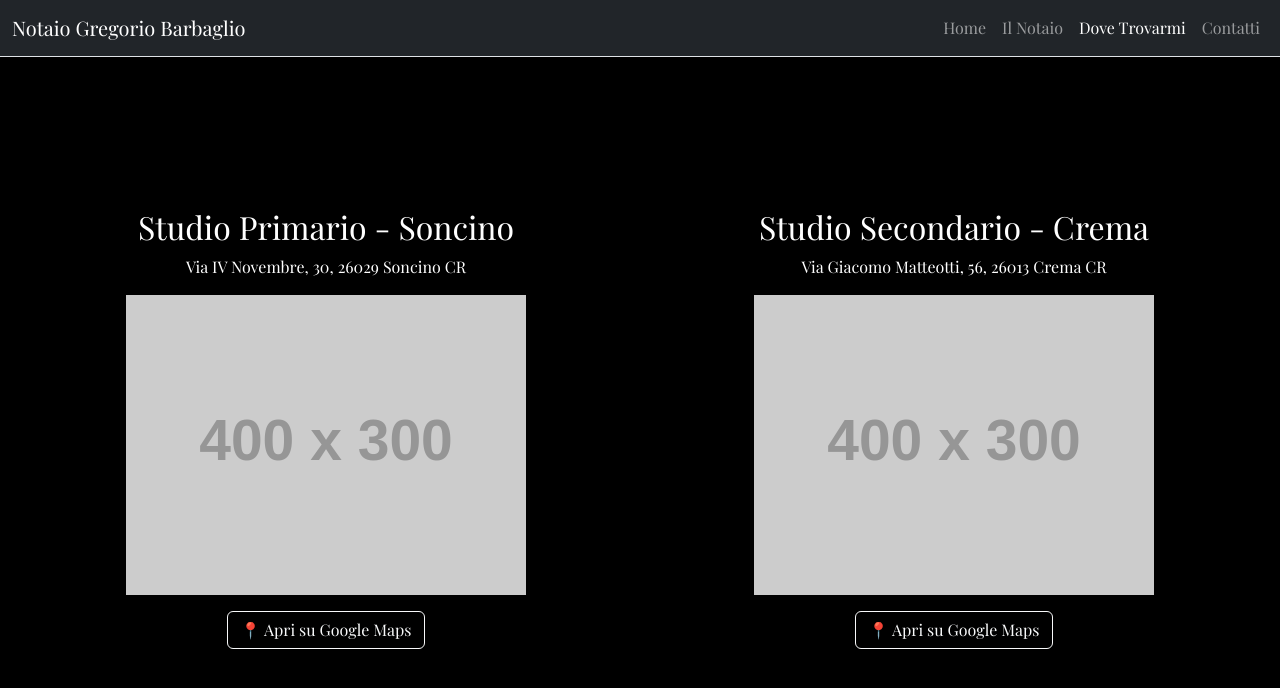
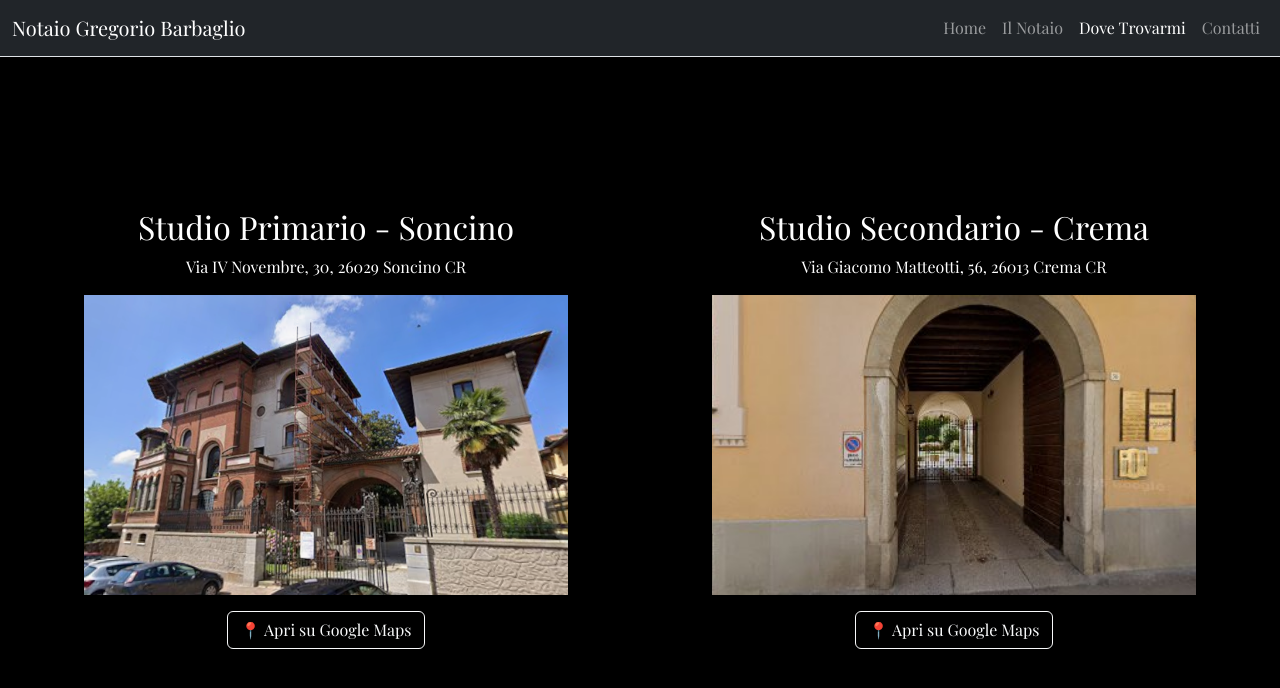
Before and after one commit to fbarbaglio/gbnot, an Angular app: page /dove-trovarmi in a window 1280 px wide. Shown: the top 688 px of the page. Built offline with nearby package versions, Linux system fonts and the light colour scheme.

Commit message:
Adjust image sizes in dove-trovarmi

```diff
--- a/src/app/dove-trovarmi/dove-trovarmi.component.html
+++ b/src/app/dove-trovarmi/dove-trovarmi.component.html
@@ -3,13 +3,13 @@
     <div class="col-md-6 d-flex flex-column align-items-center justify-content-center">
       <h2>Studio Primario - Soncino</h2>
       <p>Via IV Novembre, 30, 26029 Soncino CR</p>
-      <img src="https://via.placeholder.com/400x300?text=Studio+Notarile+Soncino" alt="Studio Notarile Soncino" class="img-fluid mb-3" loading="lazy">
+      <img src="assets/images/soncino.png" alt="Studio Notarile Soncino" class="img-fluid mb-3" style="height: 300px; width: 80%; object-fit: cover;" loading="lazy">
       <a href="https://maps.google.com/maps?q=45.398392,9.873392" target="_blank" class="btn btn-outline-light">📍 Apri su Google Maps</a>
     </div>
     <div class="col-md-6 d-flex flex-column align-items-center justify-content-center">
       <h2>Studio Secondario - Crema</h2>
       <p>Via Giacomo Matteotti, 56, 26013 Crema CR</p>
-      <img src="https://via.placeholder.com/400x300?text=Studio+Notarile+Crema" alt="Studio Notarile Crema" class="img-fluid mb-3" loading="lazy">
+      <img src="assets/images/crema.jpg" alt="Studio Notarile Crema" class="img-fluid mb-3" style="height: 300px; width: 80%; object-fit: cover;" loading="lazy">
       <a href="https://maps.google.com/maps?q=Via%20Giacomo%20Matteotti%2056%2026013%20Crema%20CR" target="_blank" class="btn btn-outline-light">📍 Apri su Google Maps</a>
     </div>
   </div>
```
